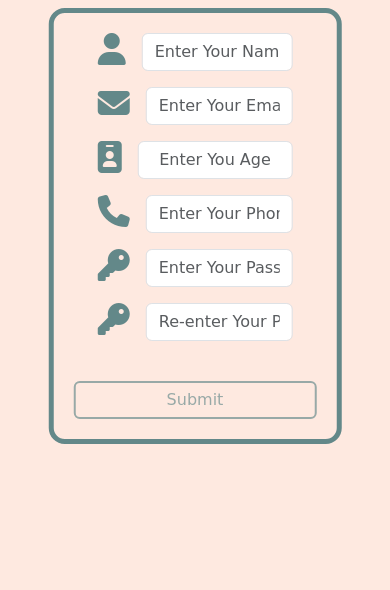
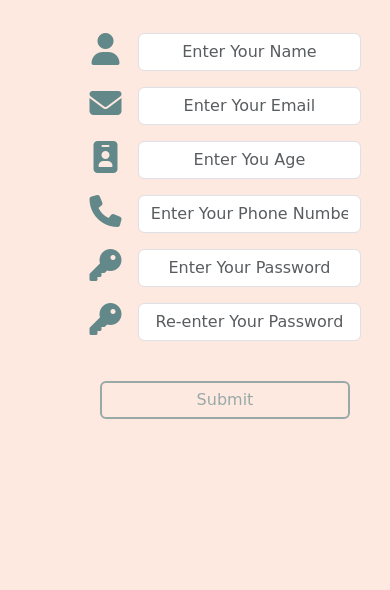
Before and after one commit to Minalotfysaad/Yummy, a plain HTML site: page contact.html in a window 390 px wide. Shown: the part 254-844 px from the top of the page. Drawn offline with nearby package versions, Linux system fonts and the light colour scheme; a web font is replaced by a local one.

Commit message:
firstcommit

```diff
--- a/contact.html
+++ b/contact.html
@@ -36,7 +36,7 @@
         <div class="row w-100 frame rounded-4 justify-content-center">
             <div class="form contact-inputs w-100 row" id="validationForm">
                 <div class="col-md-6 d-flex justify-content-center align-items-start mb-md-5 mb-3">
-                    <i class="fa-solid fa-user fa-2x me-3"></i>
+                    <i class="fa-solid fa-fw fa-user fa-2x me-3"></i>
                     <div class="w-100">
                         <input type="text" class="form-control text-center" id="nameInput"
                             placeholder="Enter Your Name">
@@ -44,7 +44,7 @@
                     </div>
                 </div>
                 <div class="col-md-6 d-flex justify-content-center align-items-start mb-md-5 mb-3">
-                    <i class="fa-solid fa-envelope fa-2x me-3"></i>
+                    <i class="fa-solid fa-fw fa-envelope fa-2x me-3"></i>
                     <div class="w-100">
                         <input type="email" class="form-control text-center" id="emailInput"
                             placeholder="Enter Your Email">
@@ -52,7 +52,7 @@
                     </div>
                 </div>
                 <div class="col-md-6 d-flex justify-content-center align-items-start mb-md-5 mb-3">
-                    <i class="fa-solid fa-id-badge fa-2x me-3"></i>
+                    <i class="fa-solid fa-fw fa-id-badge fa-2x me-3"></i>
                     <div class="w-100">
                         <input type="text" class="form-control text-center" id="ageInput" placeholder="Enter You Age"
                             maxlength="3">
@@ -60,14 +60,14 @@
                     </div>
                 </div>
                 <div class="col-md-6 d-flex justify-content-center align-items-start mb-md-5 mb-3">
-                    <i class="fa-solid fa-phone fa-2x me-3"></i>
+                    <i class="fa-solid fa-fw fa-phone fa-2x me-3"></i>
                     <div class="w-100"> <input type="text" class="form-control text-center" id="phoneInput"
                             placeholder="Enter Your Phone Number" maxlength="11">
                         <small class="text-danger ms-2 d-none">Please enter a valid phone number.</small>
                     </div>
                 </div>
                 <div class="col-md-6 d-flex justify-content-center align-items-start mb-md-5 mb-3">
-                    <i class="fa-solid fa-key fa-2x me-3"></i>
+                    <i class="fa-solid fa-fw fa-key fa-2x me-3"></i>
                     <div class="w-100"> <input type="password" class="form-control text-center" id="passInput"
                             placeholder="Enter Your Password">
                         <small class="text-danger ms-2 d-none">Password must have numbers, upper and lower case
@@ -75,7 +75,7 @@
                     </div>
                 </div>
                 <div class="col-md-6 d-flex justify-content-center align-items-start mb-md-5 mb-3">
-                    <i class="fa-solid fa-key fa-2x me-3"></i>
+                    <i class="fa-solid fa-fw fa-key fa-2x me-3"></i>
                     <div class="w-100"> <input type="password" class="form-control text-center" id="rePassInput"
                             placeholder="Re-enter Your Password">
                         <small class="text-danger ms-2 d-none">Passwords don't match.</small>
--- a/css/contact.css
+++ b/css/contact.css
@@ -67,7 +67,8 @@ a.custom-reset:active {
 
 @media (max-width: 576px) {
     .contact-box {
-        width: 100%;
+        width: calc(100% - 30px) !important;
+        margin-left: 30px;
         position: relative;
         top: auto;
         left: auto;
@@ -93,7 +94,7 @@ a.custom-reset:active {
 
 @media (max-width: 576px) {
     .frame {
-        border: 5px solid var(--second-color);
+        border: none;
         padding: 20px;
         position: static;
         top: 0px;
--- a/js/contact.js
+++ b/js/contact.js
@@ -89,11 +89,8 @@ $(document).ready(function () {
         // Check if all inputs are valid
         if (isValidName && isValidEmail && isValidAge && isValidPhone && isValidPassword && isValidRePassword) {
             $(".error-message").removeClass("d-none").addClass("text-success").text("Form submitted successfully.");
-        } else {
-            $(".error-message").removeClass("d-none").addClass("text-danger").text("please fill all required fields correctly.");
         }
     });
 
     hideLoader();
 });
-M
```
